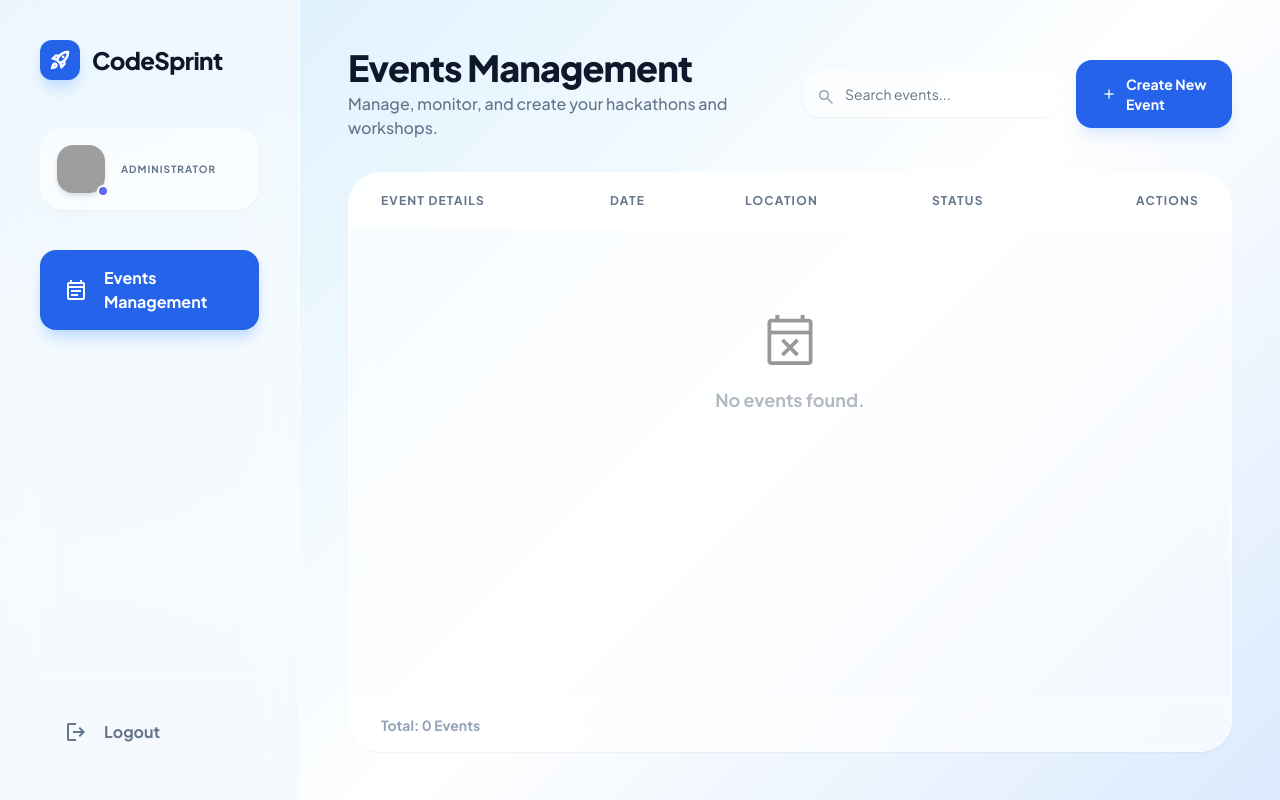
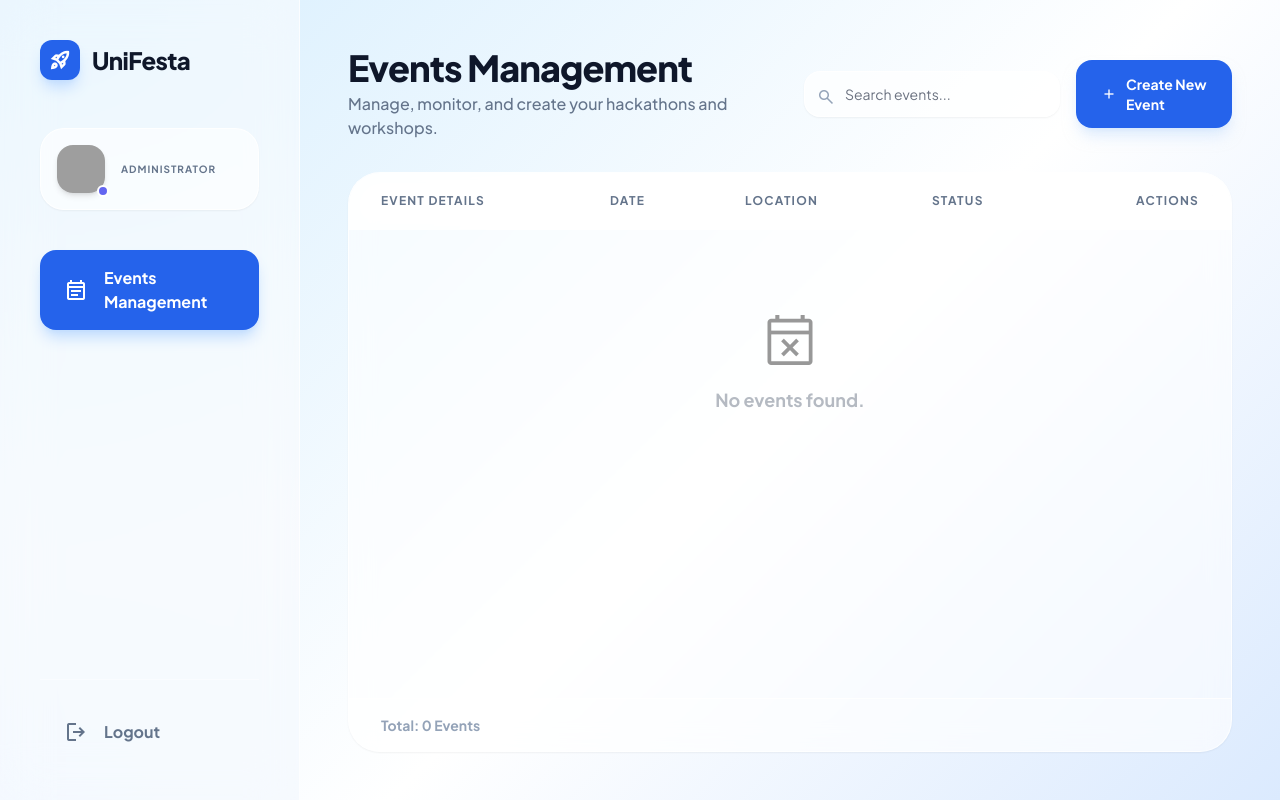
Before and after one commit to Meraj076/Event_management, a Django app: page /organizer/dashboard/ in a window 1280 px wide. Run offline with Django 5.2, Linux system fonts and the light colour scheme; data that the repository does not hold is empty; some libraries are stand-ins or nearby versions; grey boxes are pictures that could not be loaded.

Commit message:
Update dashboard title from 'CodeSprint' to 'UniFesta'

```diff
--- a/src/templates/admin_portal/dashboard.html
+++ b/src/templates/admin_portal/dashboard.html
@@ -69,7 +69,7 @@
         <div class="w-10 h-10 rounded-xl bg-blue-600 flex items-center justify-center shadow-lg shadow-blue-200">
             <span class="material-symbols-outlined text-white text-xl font-bold">rocket_launch</span>
         </div>
-        <span class="font-extrabold text-2xl tracking-tight text-slate-900">CodeSprint</span>
+        <span class="font-extrabold text-2xl tracking-tight text-slate-900">UniFesta</span>
     </div>
 
     <div class="mb-10 p-4 rounded-3xl bg-white/60 border border-white/80 shadow-sm flex items-center gap-4">
```
